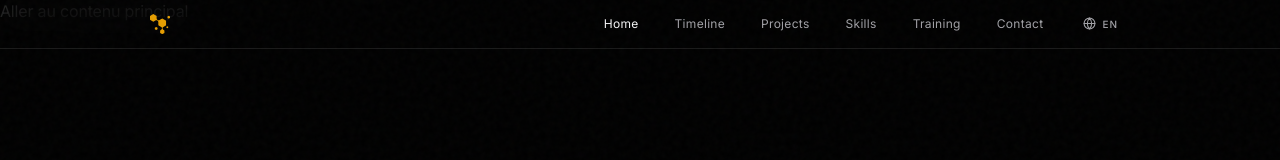
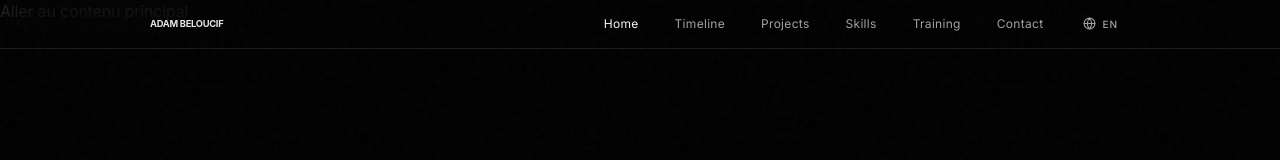
Before and after one commit to Adam-Blf/portfolio-adam, a Next.js app: page / in a window 1280 px wide. Shown: the top 160 px of the page. Built offline with nearby package versions, Linux system fonts and the light colour scheme.

Commit message:
style: update branding assets (logo, favicon) and metadata

```diff
--- a/src/app/globals.css
+++ b/src/app/globals.css
@@ -159,6 +159,14 @@
     background-color: rgba(0, 0, 0, 0.8);
     border-bottom: 1px solid rgba(255, 255, 255, 0.1);
   }
+
+  .logo-apple {
+    transition: filter 400ms ease;
+  }
+
+  .dark .logo-apple {
+    filter: invert(1) brightness(2);
+  }
 }
 
 @layer utilities {
--- a/src/app/layout.tsx
+++ b/src/app/layout.tsx
@@ -84,7 +84,7 @@ export const viewport: Viewport = {
   width: 'device-width',
   initialScale: 1,
   maximumScale: 5,
-  themeColor: '#0a0a0f',
+  themeColor: '#ffffff',
 }
 
 export default function RootLayout({
--- a/src/components/layout/Header.tsx
+++ b/src/components/layout/Header.tsx
@@ -56,7 +56,7 @@ export default function Header() {
                   alt="Adam Beloucif"
                   width={24}
                   height={24}
-                  className="h-5 w-auto opacity-90 group-hover:opacity-100 transition-opacity"
+                  className="h-5 w-auto opacity-90 group-hover:opacity-100 transition-opacity logo-apple"
                 />
               </Link>
             </div>
@@ -68,8 +68,8 @@ export default function Header() {
                   key={item.href}
                   href={item.href}
                   className={`px-4 py-1 text-xs font-normal tracking-wide transition-colors rounded-full ${pathname === item.href
-                      ? 'text-primary font-medium'
-                      : 'text-secondary hover:text-primary'
+                    ? 'text-primary font-medium'
+                    : 'text-secondary hover:text-primary'
                     }`}
                   aria-current={pathname === item.href ? 'page' : undefined}
                 >
@@ -105,8 +105,8 @@ export default function Header() {
                           setShowLangMenu(false)
                         }}
                         className={`flex items-center w-full px-4 py-2 text-sm rounded-xl transition-colors ${locale === lang.value
-                            ? 'bg-black/5 dark:bg-white/10 text-primary font-medium'
-                            : 'text-secondary hover:bg-black/5 dark:hover:bg-white/5'
+                          ? 'bg-black/5 dark:bg-white/10 text-primary font-medium'
+                          : 'text-secondary hover:bg-black/5 dark:hover:bg-white/5'
                           }`}
                       >
                         {lang.label}
```
Also changed, not shown: public/favicon.svg, public/logo-adam.svg, public/manifest.json.
